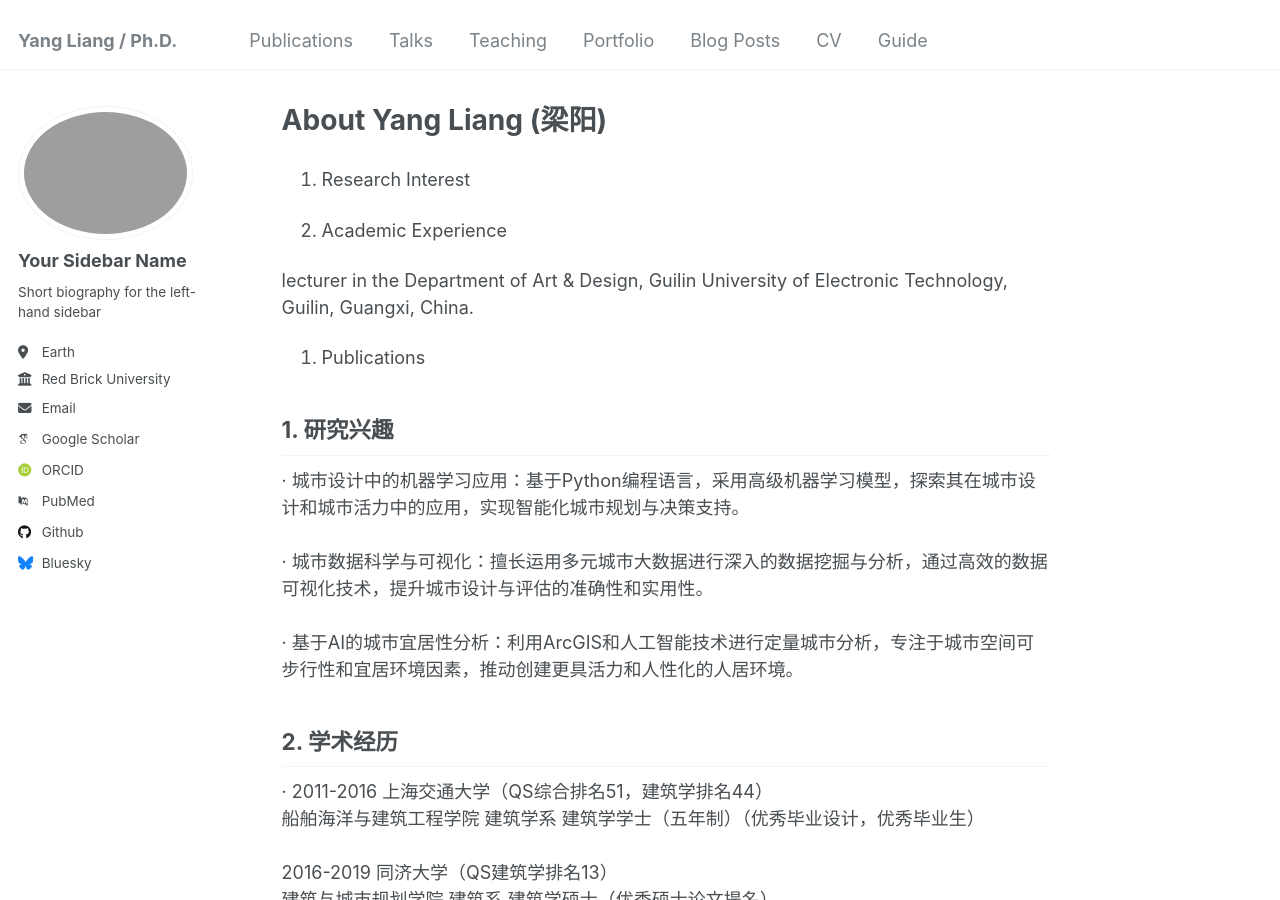
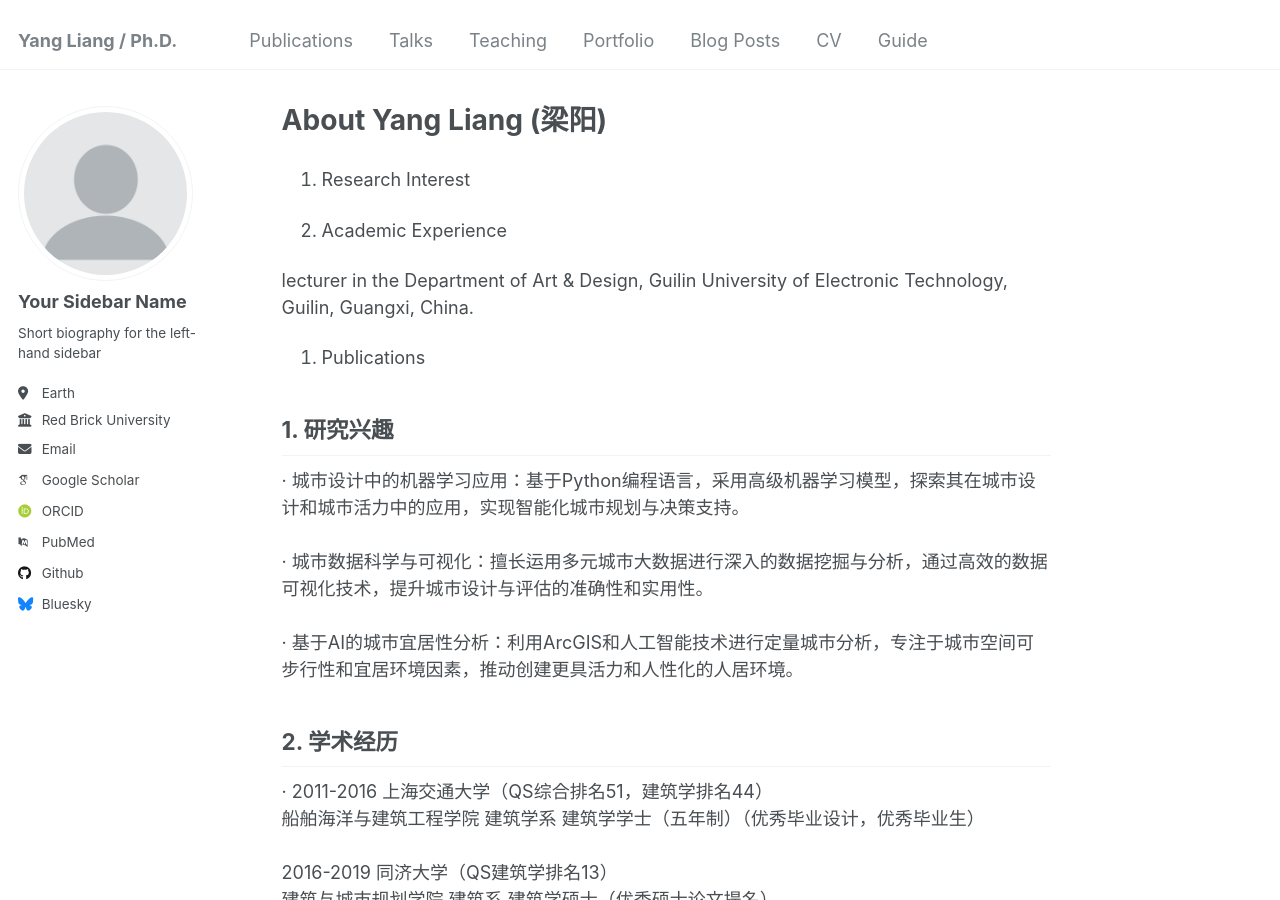
Before and after one commit to YangLiang1993/personal, a Jekyll site: the page built from _pages/about.md, in a window 1280 px wide and 900 px high. Built offline with Jekyll 4.4.1, drawn with Linux system fonts in a browser that asks for light colours; some web fonts are replaced.

Commit message:
Update _config.yml

```diff
--- a/_config.yml
+++ b/_config.yml
@@ -21,7 +21,7 @@ repository               : "/personal"
 #               Additional customization can be done by editing /_includes/author-profile.html
 author:
   # Biographic information
-  avatar           : "profile_LY.png"
+  avatar           : "profile.png"
   name             : "Your Sidebar Name"
   pronouns         : # example: "she/her"
   bio              : "Short biography for the left-hand sidebar"
```
